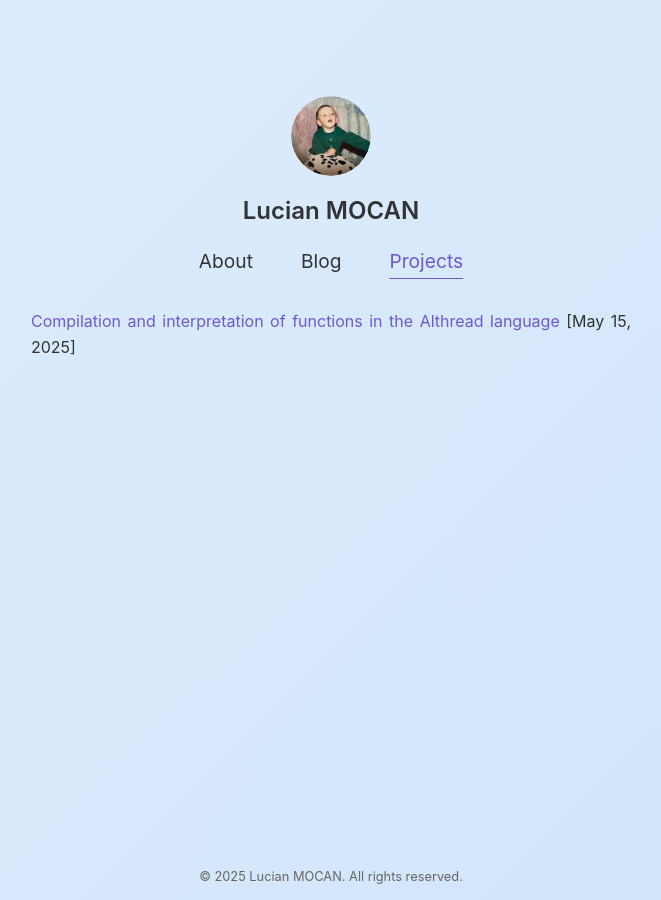
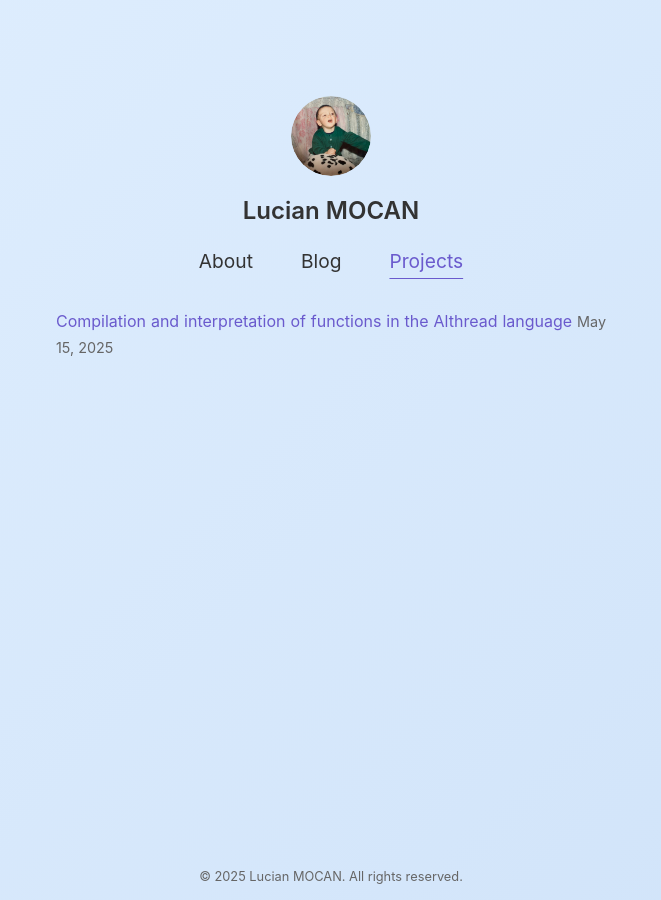
Before and after one commit to lucianmocan/lucianmocan.github.io, a Jekyll site: the page built from projects/index.md, in a window 1280 px wide. Shown: the whole page, without its empty margins (309-970 px from the left). Built offline with Jekyll 4.4.1, drawn with Linux system fonts in a browser that asks for light colours.

Commit message:
add the date next to project and in project, cleanup

```diff
--- a/_layouts/project.html
+++ b/_layouts/project.html
@@ -7,5 +7,6 @@ layout: default
     </div>
     <div class="project-content">
         {{ content }}
+        <p class="post-date-md">{{ page.date | date: "%B %d, %Y" }}</p>
     </div>
 </article>
--- a/assets/css/_sass/_layout.scss
+++ b/assets/css/_sass/_layout.scss
@@ -31,7 +31,7 @@ body {
     }
 
     .container {
-        max-width: 600px;
+        max-width: 550px;
         margin: 0 auto;
         padding: 6rem 2rem 0rem 2rem;
         display: flex;
@@ -47,7 +47,7 @@ body {
 
 
         .content-container {
-            max-width: 600px;
+            // max-width: 600px;
             margin: 0 auto;
             padding: 1rem 0rem;
 
--- a/assets/css/style.css
+++ b/assets/css/style.css
@@ -28,7 +28,7 @@ body .profile-image img {
   border-radius: 50%;
 }
 body .container {
-  max-width: 600px;
+  max-width: 550px;
   margin: 0 auto;
   padding: 6rem 2rem 0rem 2rem;
   display: flex;
@@ -41,7 +41,6 @@ body .container .content {
   width: 100%;
 }
 body .container .content-container {
-  max-width: 600px;
   margin: 0 auto;
   padding: 1rem 0rem;
   display: flex;
--- a/projects/index.md
+++ b/projects/index.md
@@ -4,5 +4,5 @@ title: Projects
 ---
 
 {% for project in site.projects %}
-[{{ project.title }}]({{ project.url }}) [{{ project.date | date: "%B %d, %Y" }}]
+[{{ project.title }}]({{ project.url }}) <span class="post-date-md"> {{ project.date | date: "%B %d, %Y" }}</span>
 {% endfor %}
```
Also changed, not shown: _projects/althread_functions.md (+2 -2 lines), blog/index.md (+1 -1 lines), 1 other file.
